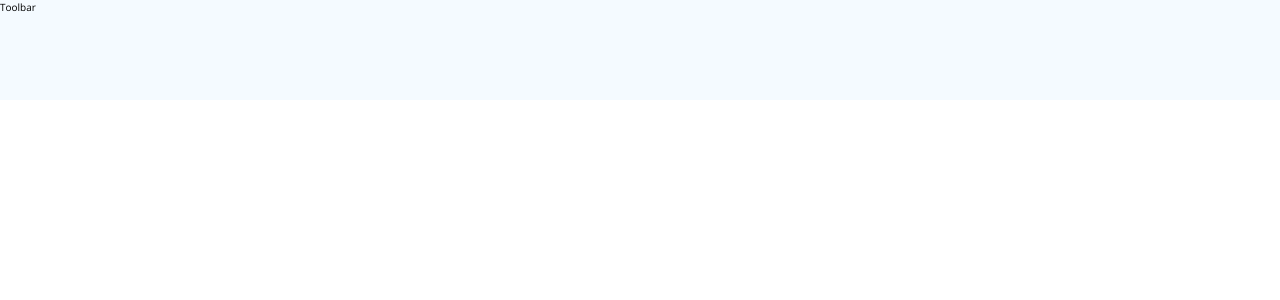
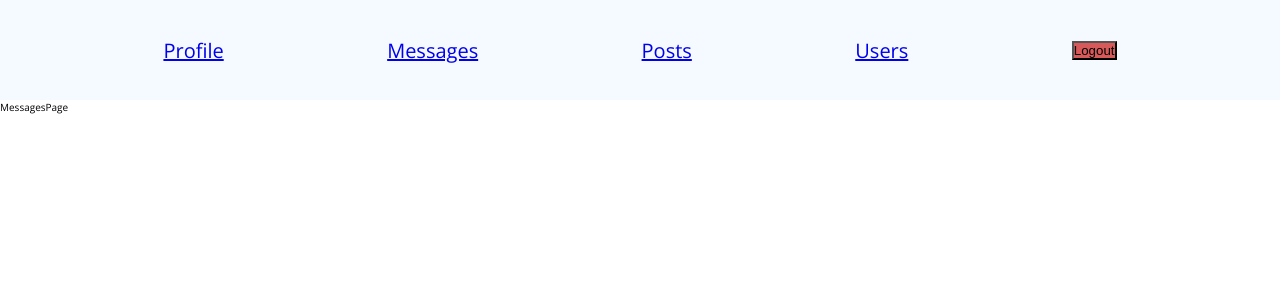
Before and after one commit to giedriusstane/react-node-chat-app, a React (Vite) app in the folder frontend/: page /messages in a window 1280 px wide. Before the commit this address had no page. Shown: the top 300 px of the page. Built offline with nearby package versions, Linux system fonts and the light colour scheme; sample sign-in values are in the browser's storage.

Commit message:
started working on autologin

```diff
--- a/frontend/features/authSlice.jsx
+++ b/frontend/features/authSlice.jsx
@@ -1,5 +1,4 @@
 import { createSlice } from "@reduxjs/toolkit";
-
 
 const authSlice = createSlice({
   name: "auth",
@@ -17,10 +16,8 @@ const authSlice = createSlice({
       state.isLoggedIn = false;
       // state.user = null;
     },
-
-    }
+  },
 });
-
 
 export const { login, logout } = authSlice.actions;
 export default authSlice.reducer;
--- a/frontend/src/App.jsx
+++ b/frontend/src/App.jsx
@@ -1,14 +1,14 @@
 import React, { useEffect } from "react";
-import { Routes, Route, useLocation } from "react-router-dom";
-import { useDispatch, useSelector } from "react-redux";
+import { Routes, Route, useLocation, Navigate } from "react-router-dom";
+import { useDispatch } from "react-redux";
 import LoginPage from "./pages/LoginPage";
 import RegistrationPage from "./pages/RegistrationPage";
 import ProfilePage from "./pages/ProfilePage";
 import Toolbar from "./components/Toolbar";
 import { login } from "../features/authSlice";
+import MessagesPage from "./pages/MessagesPage";
 
 const App = () => {
-  const isLoggedIn = useSelector((state) => state.auth.isLoggedIn);
   const dispatch = useDispatch();
   const location = useLocation();
 
@@ -23,11 +23,39 @@ const App = () => {
 
   return (
     <>
-      {shouldRenderToolbar && isLoggedIn && <Toolbar />}
+      {shouldRenderToolbar && localStorage.getItem("token") && <Toolbar />}
       <Routes>
         <Route path={"/"} element={<RegistrationPage />} />
-        <Route path={"/login"} element={<LoginPage />} />
-        <Route path={"/profile"} element={<ProfilePage />} />
+        <Route
+          path={"/login"}
+          element={
+            localStorage.getItem("token") ? (
+              <Navigate to="/profile" />
+            ) : (
+              <LoginPage />
+            )
+          }
+        />
+        <Route
+          path={"/profile"}
+          element={
+            localStorage.getItem("token") ? (
+              <ProfilePage />
+            ) : (
+              <Navigate to="/login" />
+            )
+          }
+        />
+        <Route
+          path={"/messages"}
+          element={
+            localStorage.getItem("token") ? (
+              <MessagesPage />
+            ) : (
+              <Navigate to="/login" />
+            )
+          }
+        />
       </Routes>
     </>
   );
--- a/frontend/src/components/Toolbar.jsx
+++ b/frontend/src/components/Toolbar.jsx
@@ -1,8 +1,30 @@
 import React from "react";
 import "./Toolbar.scss";
+import { Link, useNavigate } from "react-router-dom";
+import { useDispatch } from "react-redux";
+import { logout } from "../../features/authSlice";
 
 const Toolbar = () => {
-  return <div className="toolbar">Toolbar</div>;
+  const navigate = useNavigate();
+  const dispatch = useDispatch();
+
+  const handleBtnLogout = () => {
+    localStorage.removeItem("token");
+    dispatch(logout());
+    navigate("/login");
+  };
+
+  return (
+    <div className="toolbar">
+      <Link to={"/profile"}>Profile</Link>
+      <Link to={"/messages"}>Messages</Link>
+      <Link to={"/posts"}>Posts</Link>
+      <Link to={"/users"}>Users</Link>
+      <button onClick={handleBtnLogout} className="toolbar__btn-logout">
+        Logout
+      </button>
+    </div>
+  );
 };
 
 export default Toolbar;
--- a/frontend/src/components/Toolbar.scss
+++ b/frontend/src/components/Toolbar.scss
@@ -1,4 +1,13 @@
 .toolbar {
-  height: 10rem;
+  display: flex;
+  align-items: center;
+  justify-content: space-evenly;
+  font-size: 2rem;
+   height: 10rem;
   background-color: rgb(244, 250, 255);
+
+  &__btn-logout {
+    background-color: rgb(215, 89, 89);
+    cursor: pointer;
+  }
 }
--- a/frontend/src/pages/LoginPage.jsx
+++ b/frontend/src/pages/LoginPage.jsx
@@ -1,4 +1,4 @@
-import React, { useRef, useState } from "react";
+import React, { useEffect, useRef, useState } from "react";
 import { useNavigate } from "react-router-dom";
 import ErrorMsgCard from "../components/ErrorMsgCard";
 import { FontAwesomeIcon } from "@fortawesome/react-fontawesome";
--- /dev/null
+++ b/frontend/src/pages/MessagesPage.jsx
@@ -0,0 +1,8 @@
+import React from "react";
+import "./MessagesPage.scss";
+
+const MessagesPage = () => {
+  return <div>MessagesPage</div>;
+};
+
+export default MessagesPage;
--- a/frontend/src/pages/ProfilePage.jsx
+++ b/frontend/src/pages/ProfilePage.jsx
@@ -62,7 +62,7 @@ const ProfilePage = () => {
           {responseData.message && responseData.userData ? (
             <div className="profile-page__title">{`${responseData.message} ${responseData.userData}`}</div>
           ) : (
-            <LoadingElement/>
+            <LoadingElement />
           )}
 
           <img
```
Also changed, not shown: frontend/src/pages/MessagesPage.scss (added). Lines whose indentation alone changed are shown as unchanged.
